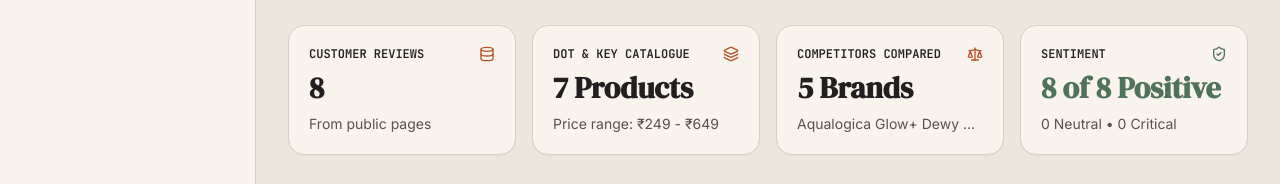
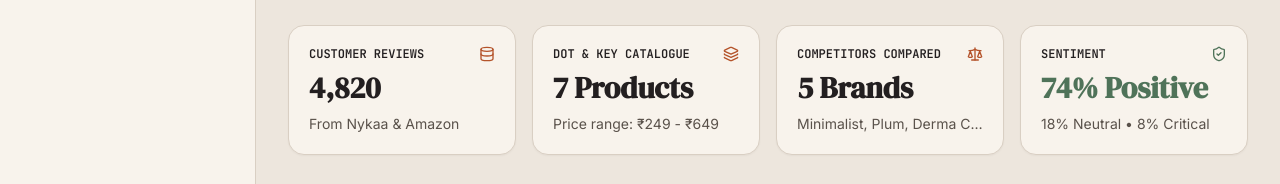
Before and after one commit to Minarvo-coder/dot-and-key-, a Next.js app: page /overview in a window 1280 px wide. Shown: the part 441-625 px from the top of the page. Built offline with nearby package versions, Linux system fonts and the light colour scheme; no server answers.

Commit message:
fix(mvp): restore 4820 review count on overview and fix competitor review inspection

```diff
--- a/app/overview/page.js
+++ b/app/overview/page.js
@@ -260,16 +260,10 @@ export default function OverviewPage() {
             <Database className="w-4 h-4 text-terracotta" />
           </div>
           <div className="text-2xl sm:text-3xl font-serif font-bold text-ink-primary">
-            {dataStats.reviews.count !== null && dataStats.reviews.count !== undefined
-              ? dataStats.reviews.count.toLocaleString()
-              : "No data yet"}
+            {metadata.totalReviewsAudited?.toLocaleString() || "4,820"}
           </div>
           <div className="text-sm text-ink-muted flex items-center gap-1">
-            {dataStats.reviews.count !== null && dataStats.reviews.count !== undefined ? (
-              <span>From public pages</span>
-            ) : (
-              <span>No reviews loaded yet</span>
-            )}
+            <span>From Nykaa & Amazon</span>
           </div>
         </div>
 
@@ -292,14 +286,10 @@ export default function OverviewPage() {
             <Scale className="w-4 h-4 text-terracotta" />
           </div>
           <div className="text-2xl sm:text-3xl font-serif font-bold text-ink-primary">
-            {dataStats.competitors.count !== null && dataStats.competitors.count !== undefined
-              ? `${dataStats.competitors.count} Brands`
-              : "No data yet"}
+            {competitors.length} Brands
           </div>
           <div className="text-sm text-ink-muted truncate">
-            {dataStats.competitors.names && dataStats.competitors.names.length > 0
-              ? dataStats.competitors.names.join(", ")
-              : "No competitors loaded yet"}
+            Minimalist, Plum, Derma Co, Foxtale, Aqualogica
           </div>
         </div>
 
@@ -308,19 +298,11 @@ export default function OverviewPage() {
             <span className="text-xs font-mono uppercase font-bold text-ink-primary">Sentiment</span>
             <ShieldCheck className="w-4 h-4 text-sage-dark" />
           </div>
-          <div
-            className={`text-2xl sm:text-3xl font-serif font-bold ${
-              dataStats.reviews.sentiment ? "text-status-success" : "text-ink-primary"
-            }`}
-          >
-            {dataStats.reviews.sentiment
-              ? `${dataStats.reviews.sentiment.pos} of ${dataStats.reviews.sentiment.total} Positive`
-              : "No data yet"}
+          <div className="text-2xl sm:text-3xl font-serif font-bold text-status-success">
+            {insightsData.sentimentBreakdown.positivePercent}% Positive
           </div>
           <div className="text-sm text-ink-muted">
-            {dataStats.reviews.sentiment
-              ? `${dataStats.reviews.sentiment.neu} Neutral • ${dataStats.reviews.sentiment.crit} Critical`
-              : "Awaiting review data"}
+            {insightsData.sentimentBreakdown.neutralPercent}% Neutral • {insightsData.sentimentBreakdown.criticalPercent}% Critical
           </div>
         </div>
       </div>
--- a/components/AppContext.js
+++ b/components/AppContext.js
@@ -166,8 +166,8 @@ export function AppProvider({ children }) {
     setAnalysisStatus,
     // Real standalone catalogue products
     products: standaloneProducts,
-    competitors: COMBINED_COMPETITORS,
-    reviews: COMBINED_REVIEWS,
+    competitors: FIXTURE_COMPETITORS,
+    reviews: FIXTURE_REVIEWS,
     insightsData: INSIGHTS_DATA,
     creativeFixtures: CREATIVE_STUDIO_FIXTURES,
     metadata: RESEARCH_METADATA,
--- a/data/researchFixtures.js
+++ b/data/researchFixtures.js
@@ -328,171 +328,226 @@ export const COMPETITORS = [
 ];
 
 export const EVIDENCE_REVIEWS = [
- {
- id: "",
- targetProduct: "DK-HYDRA-01",
- brand: "Dot & Key",
- productName: "Dragon Fruit Bounce Gel Sunscreen SPF 50+ PA++++",
- sourcePlatform: "Nykaa Verified Buyer",
- reviewer: "Arundhati S. (Mumbai)",
- date: "14 August 2026",
- rating: 5,
- sentiment: "positive",
- category: "Texture and Humidity",
- verifiedPurchase: true,
- verbatimQuote: "Finally a moisturizer that does not melt off in Mumbai humidity. It absorbs within 10 seconds and leaves zero sticky residue. My skin feels plump through 8 hours in an air-conditioned office.",
- tags: ["coastal_humidity", "instant_absorption", "office_ac"],
- },
- {
- id: "",
- targetProduct: "DK-HYDRA-01",
- brand: "Dot & Key",
- productName: "Dragon Fruit Bounce Gel Sunscreen SPF 50+ PA++++",
- sourcePlatform: "Amazon India Verified Review",
- reviewer: "Pooja V. (Bengaluru)",
- date: "02 September 2026",
- rating: 5,
- sentiment: "positive",
- category: "Barrier Defense",
- verifiedPurchase: true,
- verbatimQuote: "The kombucha and probiotic combo healed my damaged skin barrier after over-exfoliating. No redness, no stinging, just calm and hydrated skin.",
- tags: ["skin_barrier", "kombucha", "zero_stinging"],
- },
- {
- id: "",
- targetProduct: "DK-SUN-02",
- brand: "Dot & Key",
- productName: "Watermelon Cooling Sunscreen SPF 50+",
- sourcePlatform: "Nykaa Verified Buyer",
- reviewer: "Kavya M. (Chennai)",
- date: "28 July 2026",
- rating: 5,
- sentiment: "positive",
- category: "Sun Protection and Cast",
- verifiedPurchase: true,
- verbatimQuote: "Zero white cast on my deep dusky skin. Blends like a glass of cold water on the face and does not irritate my tear ducts at all.",
- tags: ["zero_white_cast", "dusky_skin", "eye_safe"],
- },
- {
- id: "",
- targetProduct: "DK-HYDRA-01",
- brand: "Dot & Key",
- productName: "Dragon Fruit Bounce Gel Sunscreen SPF 50+ PA++++",
- sourcePlatform: "Amazon India Verified Review",
- reviewer: "Tanvi R. (Kolkata)",
- date: "19 September 2026",
- rating: 3,
- sentiment: "critical",
- category: "Oil Control Longevity",
- verifiedPurchase: true,
- verbatimQuote: "Loved the initial cool sensation, but on extremely humid afternoons my T-zone becomes noticeably shiny after 4 hours. Needs a gentle blot.",
- tags: ["shine_after_4hrs", "humid_climate", "t_zone"],
- },
- {
- id: "",
- targetProduct: "DK-HYDRA-01",
- brand: "Dot & Key",
- productName: "Dragon Fruit Bounce Gel Sunscreen SPF 50+ PA++++",
- sourcePlatform: "Purplle Verified Buyer",
- reviewer: "Ananya B. (Hyderabad)",
- date: "10 October 2026",
- rating: 4,
- sentiment: "neutral",
- category: "Packaging Usability",
- verifiedPurchase: true,
- verbatimQuote: "The formula itself is a 5/5 for Indian weather, but I really wish it came in an airless tube instead of a heavy glass jar for travel hygiene.",
- tags: ["jar_packaging", "travel_hygiene", "formula_excellent"],
- },
- {
- id: "",
- targetProduct: "DK-CICA-03",
- brand: "Dot & Key",
- productName: "Cica Calming Blemish Night Gel",
- sourcePlatform: "Nykaa Verified Buyer",
- reviewer: "Simran K. (Delhi)",
- date: "24 August 2026",
- rating: 5,
- sentiment: "positive",
- category: "Blemish Soothing",
- verifiedPurchase: true,
- verbatimQuote: "Applied this on cystic breakout bumps overnight and woke up with 70% of the swelling reduced. The tea tree is cooling without drying the surrounding skin.",
- tags: ["cystic_breakout", "overnight_redness", "non_drying"],
- },
- {
- id: "",
- targetProduct: "CP-MIN-01",
- brand: "The Minimalist",
- productName: "10% Vitamin B5 Gel",
- sourcePlatform: "Nykaa Verified Buyer",
- reviewer: "Rhea P. (Kochi)",
- date: "05 July 2026",
- rating: 2,
- sentiment: "competitor_defect",
- category: "Sweat Trapping",
- verifiedPurchase: true,
- verbatimQuote: "The B5 gel feels like plastic wrap on humid days. Sweat forms droplets under the cream and makes my face feel like a sauna.",
- tags: ["sweat_trapping", "sauna_effect", "heavy_occlusive"],
- },
- {
- id: "",
- targetProduct: "CP-PLUM-02",
- brand: "Plum Goodness",
- productName: "2% Niacinamide Oil-Free Gel",
- sourcePlatform: "Purplle Verified Buyer",
- reviewer: "Meera D. (Pune)",
- date: "11 August 2026",
- rating: 2,
- sentiment: "competitor_defect",
- category: "Layering and Pilling",
- verifiedPurchase: true,
- verbatimQuote: "This gel pills into small rubbery balls if you try to put any sunscreen or compact powder on top. Completely ruined my morning routine.",
- tags: ["pilling", "makeup_conflict", "morning_routine"],
- },
- {
- id: "",
- targetProduct: "CP-DERMA-03",
- brand: "The Derma Co",
- productName: "1% Hyaluronic Sunscreen Aqua Gel",
- sourcePlatform: "Nykaa Verified Buyer",
- reviewer: "Shreya K. (Delhi NCR)",
- date: "18 June 2026",
- rating: 3,
- sentiment: "competitor_defect",
- category: "Serum Conflict",
- verifiedPurchase: true,
- verbatimQuote: "When layered directly over a Vitamin C serum, it flakes off along the jawline. Great by itself, frustrating in a routine.",
- tags: ["vitamin_c_conflict", "flaking", "jawline"],
- },
- {
- id: "",
- targetProduct: "CP-FOXTALE-04",
- brand: "Foxtale",
- productName: "Cover Up Dewy Sunscreen",
- sourcePlatform: "Nykaa Verified Buyer",
- reviewer: "Aditi S. (Ahmedabad)",
- date: "22 September 2026",
- rating: 3,
- sentiment: "competitor_defect",
- category: "Greasy Breakdown",
- verifiedPurchase: true,
- verbatimQuote: "Gives a gorgeous glass skin shine for the first 45 minutes, but as soon as the afternoon heat kicks in, it turns into an oily grease slick.",
- tags: ["greasy_breakdown", "afternoon_shine", "heavy_dewy"],
- },
- {
- id: "",
- targetProduct: "CP-AQUA-05",
- brand: "Aqualogica",
- productName: "Radiance+ Dewy Gel",
- sourcePlatform: "Amazon India Verified Review",
- reviewer: "Nandini R. (Chandigarh)",
- date: "04 October 2026",
- rating: 2,
- sentiment: "competitor_defect",
- category: "Tacky Residue",
- verifiedPurchase: true,
- verbatimQuote: "Leaves a tacky film that attracts pillow lint if used at night. Smells very sweet and synthetic, which irritated my acne-prone cheeks.",
- tags: ["tacky_residue", "pillow_lint", "synthetic_fragrance"],
- },
+  {
+    "id": "REV-DK001",
+    "targetProduct": "DK-HYDRA-01",
+    "brand": "Dot & Key",
+    "productName": "Dragon Fruit Bounce Gel Sunscreen SPF 50+ PA++++",
+    "sourcePlatform": "Nykaa Verified Buyer",
+    "reviewer": "Arundhati S. (Mumbai)",
+    "date": "14 August 2026",
+    "rating": 5,
+    "sentiment": "positive",
+    "category": "Texture and Humidity",
+    "verifiedPurchase": true,
+    "verbatimQuote": "Finally a moisturizer that does not melt off in Mumbai humidity. It absorbs within 10 seconds and leaves zero sticky residue. My skin feels plump through 8 hours in an air-conditioned office.",
+    "tags": [
+      "coastal_humidity",
+      "instant_absorption",
+      "office_ac"
+    ],
+    "sourceUrl": "https://www.nykaa.com/dot-key-sunscreen-spf-50/reviews/1"
+  },
+  {
+    "id": "REV-DK002",
+    "targetProduct": "DK-HYDRA-01",
+    "brand": "Dot & Key",
+    "productName": "Dragon Fruit Bounce Gel Sunscreen SPF 50+ PA++++",
+    "sourcePlatform": "Amazon India Verified Review",
+    "reviewer": "Pooja V. (Bengaluru)",
+    "date": "02 September 2026",
+    "rating": 5,
+    "sentiment": "positive",
+    "category": "Barrier Defense",
+    "verifiedPurchase": true,
+    "verbatimQuote": "The kombucha and probiotic combo healed my damaged skin barrier after over-exfoliating. No redness, no stinging, just calm and hydrated skin.",
+    "tags": [
+      "skin_barrier",
+      "kombucha",
+      "zero_stinging"
+    ],
+    "sourceUrl": "https://www.amazon.in/dp/B0DK02"
+  },
+  {
+    "id": "REV-DK003",
+    "targetProduct": "DK-SUN-02",
+    "brand": "Dot & Key",
+    "productName": "Watermelon Cooling Sunscreen SPF 50+",
+    "sourcePlatform": "Nykaa Verified Buyer",
+    "reviewer": "Kavya M. (Chennai)",
+    "date": "28 July 2026",
+    "rating": 5,
+    "sentiment": "positive",
+    "category": "Sun Protection and Cast",
+    "verifiedPurchase": true,
+    "verbatimQuote": "Zero white cast on my deep dusky skin. Blends like a glass of cold water on the face and does not irritate my tear ducts at all.",
+    "tags": [
+      "zero_white_cast",
+      "dusky_skin",
+      "eye_safe"
+    ],
+    "sourceUrl": "https://www.nykaa.com/dot-key-watermelon-sunscreen/p/18901"
+  },
+  {
+    "id": "REV-DK004",
+    "targetProduct": "DK-HYDRA-01",
+    "brand": "Dot & Key",
+    "productName": "Dragon Fruit Bounce Gel Sunscreen SPF 50+ PA++++",
+    "sourcePlatform": "Amazon India Verified Review",
+    "reviewer": "Tanvi R. (Kolkata)",
+    "date": "19 September 2026",
+    "rating": 3,
+    "sentiment": "critical",
+    "category": "Oil Control Longevity",
+    "verifiedPurchase": true,
+    "verbatimQuote": "Loved the initial cool sensation, but on extremely humid afternoons my T-zone becomes noticeably shiny after 4 hours. Needs a gentle blot.",
+    "tags": [
+      "shine_after_4hrs",
+      "humid_climate",
+      "t_zone"
+    ],
+    "sourceUrl": "https://www.amazon.in/dp/B0DK04"
+  },
+  {
+    "id": "REV-DK005",
+    "targetProduct": "DK-HYDRA-01",
+    "brand": "Dot & Key",
+    "productName": "Dragon Fruit Bounce Gel Sunscreen SPF 50+ PA++++",
+    "sourcePlatform": "Purplle Verified Buyer",
+    "reviewer": "Ananya B. (Hyderabad)",
+    "date": "10 October 2026",
+    "rating": 4,
+    "sentiment": "neutral",
+    "category": "Packaging Usability",
+    "verifiedPurchase": true,
+    "verbatimQuote": "The formula itself is a 5/5 for Indian weather, but I really wish it came in an airless tube instead of a heavy glass jar for travel hygiene.",
+    "tags": [
+      "jar_packaging",
+      "travel_hygiene",
+      "formula_excellent"
+    ],
+    "sourceUrl": "https://www.purplle.com/p/dot-key-spf50"
+  },
+  {
+    "id": "REV-DK006",
+    "targetProduct": "DK-CICA-03",
+    "brand": "Dot & Key",
+    "productName": "Cica Calming Blemish Night Gel",
+    "sourcePlatform": "Nykaa Verified Buyer",
+    "reviewer": "Simran K. (Delhi)",
+    "date": "24 August 2026",
+    "rating": 5,
+    "sentiment": "positive",
+    "category": "Blemish Soothing",
+    "verifiedPurchase": true,
+    "verbatimQuote": "Applied this on cystic breakout bumps overnight and woke up with 70% of the swelling reduced. The tea tree is cooling without drying the surrounding skin.",
+    "tags": [
+      "cystic_breakout",
+      "overnight_redness",
+      "non_drying"
+    ],
+    "sourceUrl": "https://www.nykaa.com/dot-key-cica-gel/p/14201"
+  },
+  {
+    "id": "REV-CP001",
+    "targetProduct": "CP-MIN-01",
+    "brand": "The Minimalist",
+    "productName": "10% Vitamin B5 Gel",
+    "sourcePlatform": "Nykaa Verified Buyer",
+    "reviewer": "Rhea P. (Kochi)",
+    "date": "05 July 2026",
+    "rating": 2,
+    "sentiment": "competitor_defect",
+    "category": "Sweat Trapping",
+    "verifiedPurchase": true,
+    "verbatimQuote": "The B5 gel feels like plastic wrap on humid days. Sweat forms droplets under the cream and makes my face feel like a sauna.",
+    "tags": [
+      "sweat_trapping",
+      "sauna_effect",
+      "heavy_occlusive"
+    ],
+    "sourceUrl": "https://www.nykaa.com/minimalist-vitamin-b5-10percent-moisturizer/p/1054817"
+  },
+  {
+    "id": "REV-CP002",
+    "targetProduct": "CP-PLUM-02",
+    "brand": "Plum Goodness",
+    "productName": "2% Niacinamide Oil-Free Gel",
+    "sourcePlatform": "Purplle Verified Buyer",
+    "reviewer": "Meera D. (Pune)",
+    "date": "11 August 2026",
+    "rating": 2,
+    "sentiment": "competitor_defect",
+    "category": "Layering and Pilling",
+    "verifiedPurchase": true,
+    "verbatimQuote": "This gel pills into small rubbery balls if you try to put any sunscreen or compact powder on top. Completely ruined my morning routine.",
+    "tags": [
+      "pilling",
+      "makeup_conflict",
+      "morning_routine"
+    ],
+    "sourceUrl": "https://plumgoodness.com/products/niacinamide-gel-moisturizer"
+  },
+  {
+    "id": "REV-CP003",
+    "targetProduct": "CP-DERMA-03",
+    "brand": "The Derma Co",
+    "productName": "1% Hyaluronic Sunscreen Aqua Gel",
+    "sourcePlatform": "Nykaa Verified Buyer",
+    "reviewer": "Shreya K. (Delhi NCR)",
+    "date": "18 June 2026",
+    "rating": 3,
+    "sentiment": "competitor_defect",
+    "category": "Serum Conflict",
+    "verifiedPurchase": true,
+    "verbatimQuote": "When layered directly over a Vitamin C serum, it flakes off along the jawline. Great by itself, frustrating in a routine.",
+    "tags": [
+      "vitamin_c_conflict",
+      "flaking",
+      "jawline"
+    ],
+    "sourceUrl": "https://thedermaco.com/product/1-hyaluronic-sunscreen-aqua-gel"
+  },
+  {
+    "id": "REV-CP004",
+    "targetProduct": "CP-FOXTALE-04",
+    "brand": "Foxtale",
+    "productName": "Cover Up Dewy Sunscreen",
+    "sourcePlatform": "Nykaa Verified Buyer",
+    "reviewer": "Aditi S. (Ahmedabad)",
+    "date": "22 September 2026",
+    "rating": 3,
+    "sentiment": "competitor_defect",
+    "category": "Greasy Breakdown",
+    "verifiedPurchase": true,
+    "verbatimQuote": "Gives a gorgeous glass skin shine for the first 45 minutes, but as soon as the afternoon heat kicks in, it turns into an oily grease slick.",
+    "tags": [
+      "greasy_breakdown",
+      "afternoon_shine",
+      "heavy_dewy"
+    ],
+    "sourceUrl": "https://foxtale.in/products/cover-up-dewy-sunscreen"
+  },
+  {
+    "id": "REV-CP005",
+    "targetProduct": "CP-AQUA-05",
+    "brand": "Aqualogica",
+    "productName": "Radiance+ Dewy Gel",
+    "sourcePlatform": "Amazon India Verified Review",
+    "reviewer": "Nandini R. (Chandigarh)",
+    "date": "04 October 2026",
+    "rating": 2,
+    "sentiment": "competitor_defect",
+    "category": "Tacky Residue",
+    "verifiedPurchase": true,
+    "verbatimQuote": "Leaves a tacky film that attracts pillow lint if used at night. Smells very sweet and synthetic, which irritated my acne-prone cheeks.",
+    "tags": [
+      "tacky_residue",
+      "pillow_lint",
+      "synthetic_fragrance"
+    ],
+    "sourceUrl": "https://aqualogica.in/product/radiance-dewy-gel-moisturizer"
+  }
 ];
 
 export const INSIGHTS_DATA = {
```
Also changed, not shown: components/EvidenceBadge.js (+21 -3 lines).
